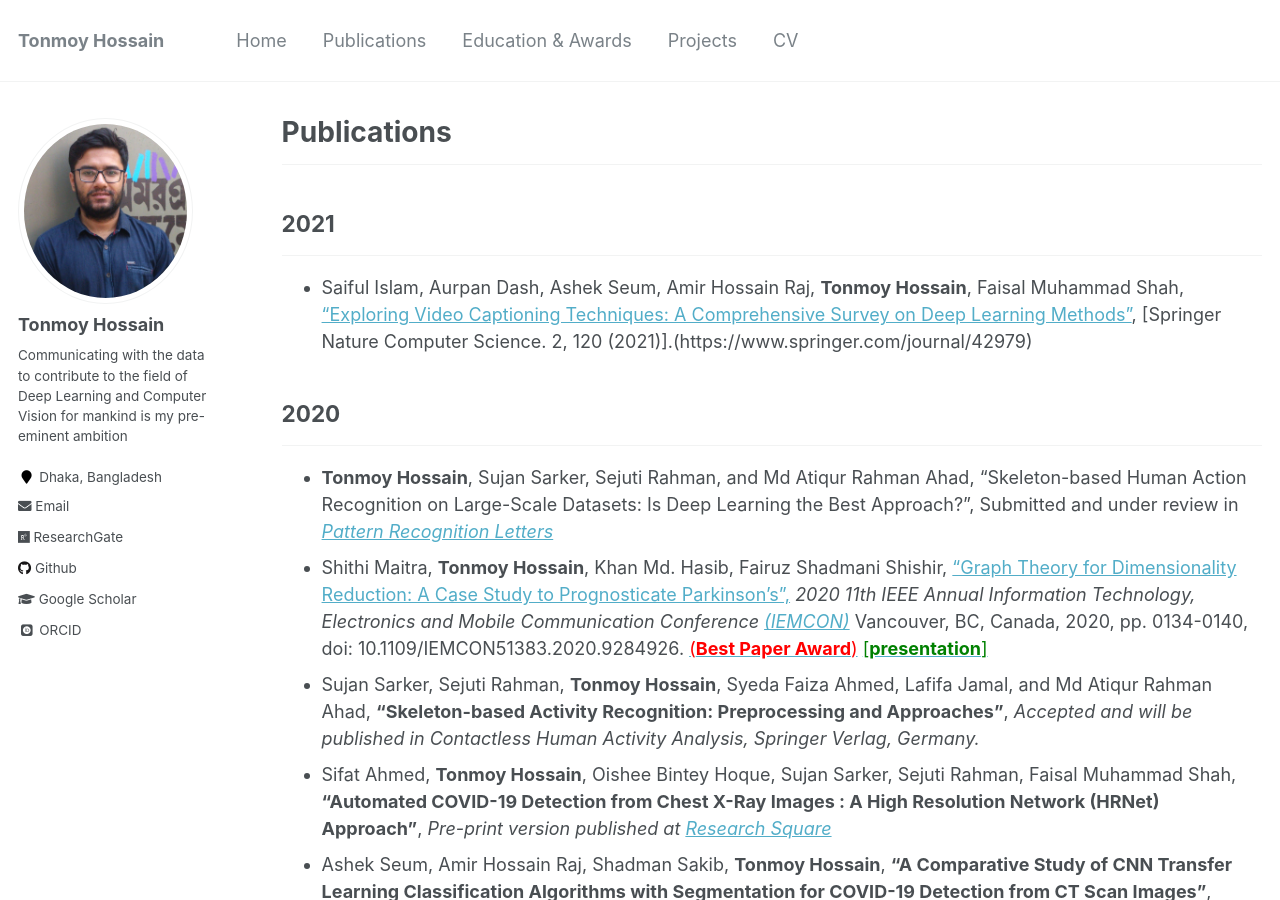
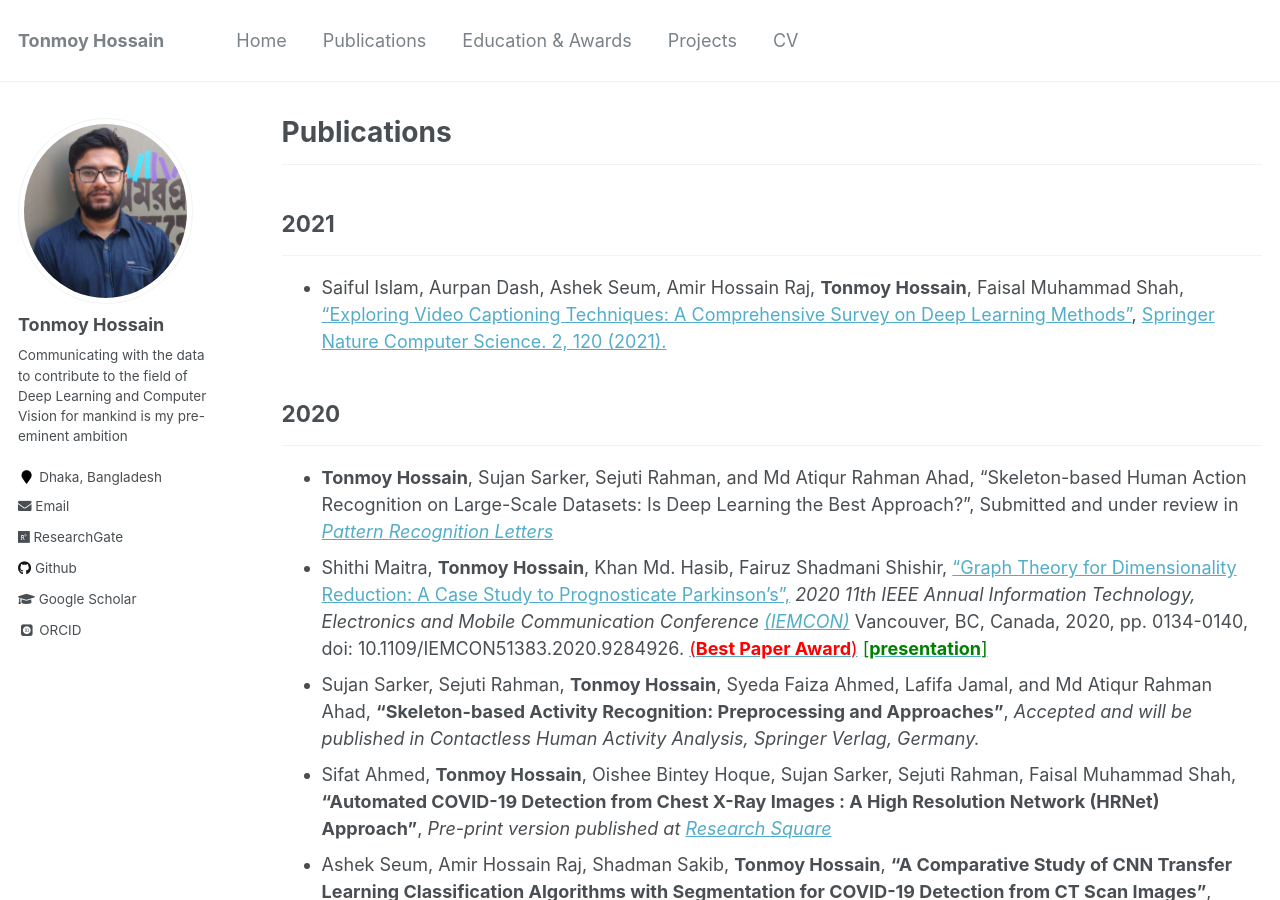
Before and after one commit to shaeekh/shaeekh.github.io, a Jekyll site: the page built from _pages/publications.md, in a window 1280 px wide and 900 px high. Built offline with Jekyll 4.4.1, drawn with Linux system fonts in a browser that asks for light colours; some web fonts are replaced.

Commit message:
Update publications.md

```diff
--- a/_pages/publications.md
+++ b/_pages/publications.md
@@ -9,7 +9,7 @@ author_profile: true
 
 ## 2021
 -----------
-* Saiful Islam, Aurpan Dash, Ashek Seum, Amir Hossain Raj, **Tonmoy Hossain**, Faisal Muhammad Shah, ["Exploring Video Captioning Techniques: A Comprehensive Survey on Deep Learning Methods"](https://link.springer.com/article/10.1007/s42979-021-00487-x?wt_mc=Internal.Event.1.SEM.ArticleAuthorIncrementalIssue&utm_source=ArticleAuthorIncrementalIssue&utm_medium=email&utm_content=AA_en_06082018&ArticleAuthorIncrementalIssue_20210302), [Springer Nature Computer Science. 2, 120 (2021)].(https://www.springer.com/journal/42979)
+* Saiful Islam, Aurpan Dash, Ashek Seum, Amir Hossain Raj, **Tonmoy Hossain**, Faisal Muhammad Shah, ["Exploring Video Captioning Techniques: A Comprehensive Survey on Deep Learning Methods"](https://link.springer.com/article/10.1007/s42979-021-00487-x?wt_mc=Internal.Event.1.SEM.ArticleAuthorIncrementalIssue&utm_source=ArticleAuthorIncrementalIssue&utm_medium=email&utm_content=AA_en_06082018&ArticleAuthorIncrementalIssue_20210302), [Springer Nature Computer Science. 2, 120 (2021).](https://www.springer.com/journal/42979)
 
 
 ## 2020
```
